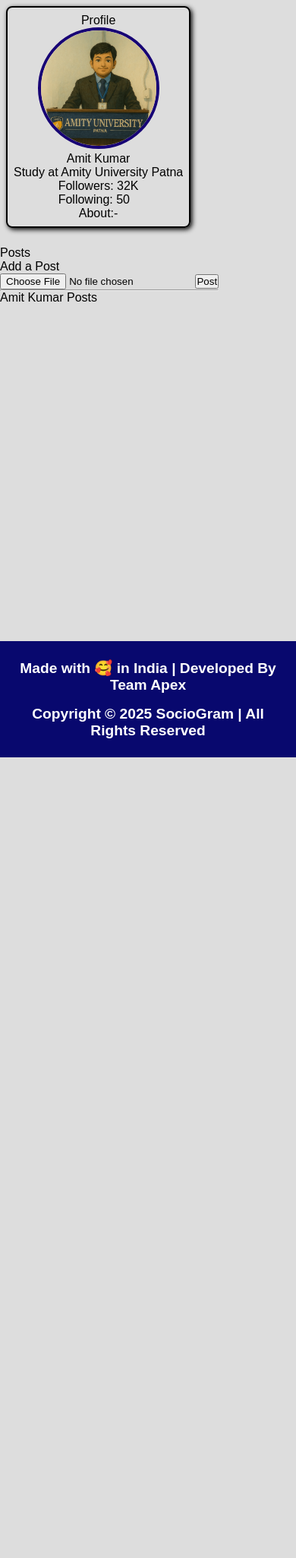
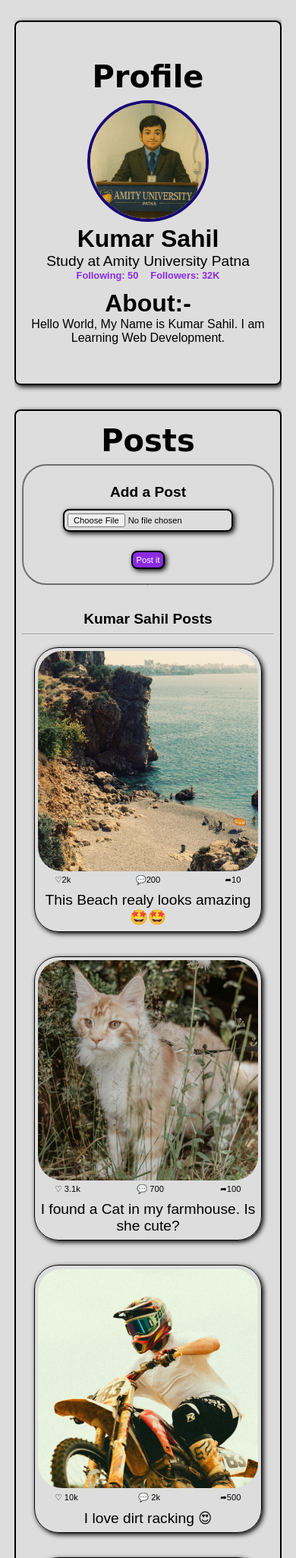
Before and after one commit to krsahil8825/SocioGram, a PHP site: page /profile.html in a window 390 px wide. Shown: the part 64-2115 px from the top of the page at 76% size. Before the commit the page ends 1061 px from the top, so only its background shows below. Run offline with PHP 8.4, Linux system fonts and the light colour scheme.

Commit message:
compleated profile page with responsive design

```diff
--- a/chat.html
+++ b/friends.html
@@ -17,7 +17,7 @@
             <ul id="menuUL">
                 <li><a href="/home.html">Home</a></li>
                 <li><a href="/notification.html">Notification</a></li>
-                <li><a class="activepage" href="/chat.html">Chat</a></li>
+                <li><a class="activepage" href="/friends.html">Friends</a></li>
                 <li><a href="/profile.html">Profile</a></li>
                 <a id="logout-btn-toggle" href="/index.html"><button>Log Out</button></a>
             </ul>
--- a/home.html
+++ b/home.html
@@ -17,7 +17,7 @@
             <ul id="menuUL">
                 <li><a class="activepage" href="/home.html">Home</a></li>
                 <li><a href="/notification.html">Notification</a></li>
-                <li><a href="/chat.html">Chat</a></li>
+                <li><a href="/friends.html">Friends</a></li>
                 <li><a href="/profile.html">Profile</a></li>
                 <a id="logout-btn-toggle" href="/index.html"><button>Log Out</button></a>
             </ul>
--- a/notification.html
+++ b/notification.html
@@ -17,7 +17,7 @@
             <ul id="menuUL">
                 <li><a href="/home.html">Home</a></li>
                 <li><a class="activepage" href="/notification.html">Notification</a></li>
-                <li><a href="/chat.html">Chat</a></li>
+                <li><a href="/friends.html">Friends</a></li>
                 <li><a href="/profile.html">Profile</a></li>
                 <a id="logout-btn-toggle" href="/index.html"><button>Log Out</button></a>
             </ul>
--- a/profile.html
+++ b/profile.html
@@ -17,7 +17,7 @@
             <ul id="menuUL">
                 <li><a href="/home.html">Home</a></li>
                 <li><a href="/notification.html">Notification</a></li>
-                <li><a href="/chat.html">Chat</a></li>
+                <li><a href="/friends.html">Friends</a></li>
                 <li><a class="activepage" href="/profile.html">Profile</a></li>
                 <a id="logout-btn-toggle" href="/index.html"><button>Log Out</button></a>
             </ul>
@@ -30,34 +30,127 @@
     <main class="maincontent">
         <div class="profileitems">
             <div class="Profileperosonaldetails">
-                <p>Profile</p>
+                <p class="Profileperosonaldetailsheader">Profile</p>
                 <div>
                     <img src="media/profilepicture.png" alt="Amity University Patna Student Profile Picture">
                 </div>
-                <p>Amit Kumar</p>
-                <p>Study at Amity University Patna</p>
-                <div>
+                <p class="Profileperosonaldetailsname">Kumar Sahil</p>
+                <p class="ProfileperosonaldetailsStudyat">Study at Amity University Patna</p>
+                <div class="Profileperosonaldetailsfollowingfollowers">
+                    <p>Following: 50</p>
                     <p>Followers: 32K</p>
-                    <p>Following: 50</p>
                 </div>
-                <div>
-                    <p>About:-</p>
-                    <p></p>
+                <div class="Profileperosonaldetailsabout">
+                    <p class="Profileperosonaldetailsaboutheader">About:-</p>
+                    <p class="Profileperosonaldetailsaboutbody">Hello World, My Name is Kumar Sahil. I am Learning Web
+                        Development.</p>
                 </div>
             </div>
-            <div>
-                <p>Posts</p>
-                <div>
+            <div class="postcontainerprofile">
+                <p class="postsectiononprofile">Posts</p>
+                <div class="addpostcontainer">
                     <p>Add a Post</p>
-                    <input type="file" name="PostFile" id="PostFile">
-                    <button>Post</button>
+                    <input type="file" name="PostFile" id="PostFile" placeholder="Create New Post">
+                    <br>
+                    <button>Post it</button>
                 </div>
                 <hr>
-                <div>
-                    <p>Amit Kumar Posts</p>
-                <div>
-            </div>
-        </div>
+                <div class="postcollectioncontainer">
+                    <p>Kumar Sahil Posts</p>
+                    <hr>
+                    <div class="allpostsavilavle">
+                        <div class="postsCards">
+                            <img src="posts/beach.jpg" alt="beach">
+                            <div>
+                                <div>
+                                    <p>&#9825;2k</p>
+                                    <p>&#128172;200</p>
+                                    <p>➦10</p>
+                                </div>
+                                <p>This Beach realy looks amazing 🤩🤩</p>
+                            </div>
+                        </div>
+                        <div class="postsCards">
+                            <img src="posts/cat.jpg" alt="cat">
+                            <div>
+                                <div>
+                                    <p>&#9825; 3.1k</p>
+                                    <p>&#128172; 700</p>
+                                    <p>➦100</p>
+                                </div>
+                                <p>I found a Cat in my farmhouse. Is she cute?</p>
+                            </div>
+                        </div>
+                        <div class="postsCards">
+                            <img src="posts/dirtriding.jpg" alt="Dirt Riding Bike">
+                            <div>
+                                <div class="postexception">
+                                    <p>&#9825; 10k</p>
+                                    <p>&#128172; 2k</p>
+                                    <p>➦500</p>
+                                </div>
+                                <p>I love dirt racking 😍</p>
+                            </div>
+                        </div>
+                        <div class="postsCards">
+                            <img src="posts/mountains.jpg" alt="mountains">
+                            <div>
+                                <div>
+                                    <p>&#9825;1.1k</p>
+                                    <p>&#128172;50</p>
+                                    <p>➦6</p>
+                                </div>
+                                <p>This Place Looks Like Heven On the Earth 🌏🪄</p>
+                            </div>
+                        </div>
+                        <div class="postsCards">
+                            <img src="posts/eveningtime.jpg" alt="eveningtime">
+                            <div>
+                                <div>
+                                    <p>&#9825; 1.9k</p>
+                                    <p>&#128172;600</p>
+                                    <p>➦33</p>
+                                </div>
+                                <p>Enjoying Evening Time</p>
+                            </div>
+                        </div>
+                        <div class="postsCards">
+                            <img src="posts/teabook.jpg" alt="reading book while drinking tea">
+                            <div>
+                                <div>
+                                    <p>&#9825;50.9k</p>
+                                    <p>&#128172;6k</p>
+                                    <p>➦500</p>
+                                </div>
+                                <p>Enjoying tea☕ while reading a book📖</p>
+                            </div>
+                        </div>
+                        <div class="postsCards">
+                            <img src="posts/old screpture.jpg" alt="old screpture">
+                            <div>
+                                <div>
+                                    <p>&#9825;600</p>
+                                    <p>&#128172;20</p>
+                                    <p>➦1</p>
+                                </div>
+                                <p>😮😮🤐😱😱😱</p>
+                            </div>
+                        </div>
+                        <div class="postsCards">
+                            <img src="posts/springforest.jpg" alt="spring forest">
+                            <div>
+                                <div>
+                                    <p>&#9825;2.7k</p>
+                                    <p>&#128172;600</p>
+                                    <p>➦20</p>
+                                </div>
+                                <p>The Way to Heven🤩</p>
+                            </div>
+                        </div>
+                    </div>
+                    <div>
+                    </div>
+                </div>
     </main>
 
     <footer class="footer">
--- a/style/entrypage.css
+++ b/style/entrypage.css
@@ -25,12 +25,12 @@
 }
 
 @media screen and (min-width: 650px) {
-	.welcome-header{
+	.welcome-header {
 		padding-top: 3rem;
 	}
 }
 
-.SocioGram-headername{
+.SocioGram-headername {
 	color: blueviolet;
 	cursor: pointer;
 }
--- a/style/style.css
+++ b/style/style.css
@@ -92,9 +92,9 @@
 }
 
 #logout-btn-toggle button {
-    padding: .3rem;
-    border-radius: .7rem;
-    border: .125rem solid;
+	padding: 0.3rem;
+	border-radius: 0.7rem;
+	border: 0.125rem solid;
 	background-color: blueviolet;
 	cursor: pointer;
 	border: 0.125rem solid rgb(0, 0, 0);
@@ -119,7 +119,7 @@
 		width: 100%;
 		padding: 1rem 0;
 		text-align: center;
-        border-bottom: .075rem solid rgb(97, 97, 97);
+		border-bottom: 0.075rem solid rgb(97, 97, 97);
 	}
 
 	.nav-menu ul li a {
@@ -162,26 +162,40 @@
 	font-size: 1.2rem;
 	font-weight: 600;
 	text-align: center;
-	margin: .5rem 0;
+	margin: 0.5rem 0;
 }
 /*  */
 /*  */
 /* footer ends here */
-
 
 /* main content start here */
 /*  */
 /*  */
 .maincontent {
 	min-height: 100vh;
-	background-color:rgb(221, 221, 221);
+	background-color: rgb(221, 221, 221);
 	width: 100vw;
 }
 
+
+/* profile page content start here */
+/*  */
+/*  */
 .profileitems {
 	display: flex;
-	flex-wrap: wrap;
 	gap: 1rem;
+	margin: 1.2rem;
+}
+
+@media screen and (max-width: 650px) {
+	.profileitems {
+		display: flex;
+		justify-content: center;
+		flex-direction: column;
+		gap: 1rem;
+		align-items: center;
+		margin: 1.2rem;
+	}
 }
 
 .Profileperosonaldetails {
@@ -189,20 +203,229 @@
 	justify-content: center;
 	align-items: center;
 	flex-direction: column;
-	padding: .5rem;
-	margin: .5rem;
-	max-width: 15.625rem;/*  *//*  *//*  *//*  *//*  *//*  *//*  *//*  *//*  *//*  *//*  *//*  *//*  *//*  *//*  *//*  *//*  *//*  *//*  */
-	height: auto;
-	border: .125rem solid rgb(0, 0, 0);
-	border-radius: .5rem;
-	box-shadow: .135rem .135rem .4rem rgba(0, 0, 0);
+	padding: 0.5rem;
+	margin: 0.5rem;
+	height: 30rem;
+	min-width: 16rem;
+	max-width: 19rem;
+	border: 0.125rem solid rgb(0, 0, 0);
+	border-radius: 0.5rem;
+	box-shadow: 0.135rem 0.135rem 0.4rem rgba(0, 0, 0);
+}
+
+@media screen and (max-width: 650px) {
+	.Profileperosonaldetails {
+		min-width: 100%;
+	}
+}
+
+.Profileperosonaldetailsheader {
+	font-size: 2.5rem;
+	font-weight: 600;
+	text-align: center;
+	margin: 0.5rem;
+	font-family: cursive;
+}
+
+.Profileperosonaldetailsname {
+	font-size: 2rem;
+	font-weight: 600;
+	text-align: center;
+}
+
+.ProfileperosonaldetailsStudyat {
+	font-size: 1.2rem;
+	font-weight: 400;
+	text-align: center;
+}
+
+.Profileperosonaldetailsfollowingfollowers {
+	display: flex;
+	justify-content: center;
+	align-items: center;
+	gap: 1rem;
+	flex-wrap: wrap;
+}
+
+.Profileperosonaldetailsfollowingfollowers p {
+	cursor: pointer;
+	font-size: 0.8rem;
+	font-weight: 600;
+	text-align: center;
+	color: blueviolet;
+}
+
+.Profileperosonaldetailsabout {
+	margin: 0.7rem 0.3rem;
+	border: 0.2 solid rgb(124, 179, 255);
+	border-radius: 0.5rem;
+	padding: 0;
+	width: 100%;
+}
+
+.Profileperosonaldetailsaboutheader {
+	font-size: 2rem;
+	font-weight: 600;
+	text-align: center;
+}
+
+.Profileperosonaldetailsaboutbody {
+	font-size: 1rem;
+	font-weight: 400;
+	text-align: center;
 }
 
 .Profileperosonaldetails img {
 	height: 10rem;
 	border-radius: 25rem;
-	border: .25rem solid rgb(23, 0, 117);
+	border: 0.25rem solid rgb(23, 0, 117);
 }
+
+.postcontainerprofile {
+	display: flex;
+	justify-content: center;
+	align-items: center;
+	flex-direction: column;
+	padding: 0.5rem;
+	margin: 0.5rem;
+	width: 100%;
+	border: 0.125rem solid rgb(0, 0, 0);
+	border-radius: 0.5rem;
+	box-shadow: 0.135rem 0.135rem 0.4rem rgba(0, 0, 0);
+}
+
+.postsectiononprofile {
+	font-size: 2.5rem;
+	font-weight: 600;
+	text-align: center;
+	margin: 0.5rem;
+	font-family: cursive;
+}
+
+.postcontainerprofile .addpostcontainer {
+	padding: 1rem;
+	width: 100%;
+	border: 0.125rem solid rgb(110, 110, 110);
+	border-radius: 2rem;
+	display: flex;
+	flex-direction: column;
+	justify-content: center;
+	align-items: center;
+}
+
+.postcontainerprofile .addpostcontainer p {
+	font-size: 1.2rem;
+	font-weight: 600;
+	text-align: center;
+	margin: 0.5rem;
+}
+
+.postcontainerprofile .addpostcontainer input {
+	font-size: 0.7rem;
+	font-weight: 400;
+	margin: 0.2rem;
+	border: 0.125rem solid rgb(0, 0, 0);
+	border-radius: 0.5rem;
+	box-shadow: 0.135rem 0.135rem 0.4rem rgba(0, 0, 0);
+	padding: 0.25rem;
+	cursor: pointer;
+}
+
+.postcontainerprofile .addpostcontainer button {
+	font-size: 0.7rem;
+	font-weight: 400;
+	margin: 0.2rem;
+	border: 0.125rem solid rgb(0, 0, 0);
+	border-radius: 0.5rem;
+	box-shadow: 0.135rem 0.135rem 0.4rem rgba(0, 0, 0);
+	padding: 0.25rem;
+	cursor: pointer;
+	color: white;
+	background-color: blueviolet;
+}
+
+.postcollectioncontainer {
+	width: 100%;
+}
+
+.allpostsavilavle {
+	display: flex;
+	flex-wrap: wrap;
+	justify-content: center;
+	align-items: center;
+}
+
+.postcollectioncontainer p {
+	text-align: center;
+	font-size: 1.2rem;
+	font-weight: 600;
+	margin: 2rem 0.5rem 0.5rem 0.5rem;
+}
+
+.postsCards {
+	padding: 0.25rem;
+	width: 40%;
+	border: 1px solid rgb(0, 0, 0);
+	border-radius: 2rem;
+	box-shadow: 0.135rem 0.135rem 0.4rem rgba(0, 0, 0);
+	display: flex;
+	flex-direction: column;
+	margin: 1rem;
+	justify-content: center;
+	align-items: center;
+}
+
+@media screen and (max-width: 750px) {
+	.postsCards {
+		width: 100%;
+	}
+}
+
+.postsCards img {
+	width: 100%;
+	border-radius: 2rem;
+}
+
+.postsCards div {
+	width: 100%;
+}
+
+.postsCards div p {
+	text-align: center;
+	font-size: 1.2rem;
+	font-weight: 500;
+	margin: 0.2rem;
+}
+
+.postsCards div div {
+	text-align: center;
+	font-size: 2rem;
+	font-weight: 400;
+	padding: 0 1rem;
+	width: 100%;
+	display: flex;
+	justify-content: space-between;
+	align-items: center;
+}
+
+.postsCards div div p {
+	font-size: 1rem;
+	font-weight: 400;
+	padding: 0.2rem;
+	line-height: 100%;
+	cursor: pointer;
+}
+
+@media screen and (max-width: 900px) {
+	.postsCards div div p {
+		font-size: 0.7rem;
+		padding: auto 0.2rem;
+		color: black;
+	}
+}
+/*  */
+/*  */
+/* profile page content ends here */
 
 /*  */
 /*  */
```
Also changed, not shown: icons/like.png (added), posts/bambooboat.jpg (added), posts/beach.jpg (added), posts/cat.jpg (added), posts/dirtriding.jpg (added), posts/eveningtime.jpg (added), posts/mountains.jpg (added), posts/old screpture.jpg (added), posts/springforest.jpg (added), posts/teabook.jpg (added). Lines whose indentation alone changed are shown as unchanged.
